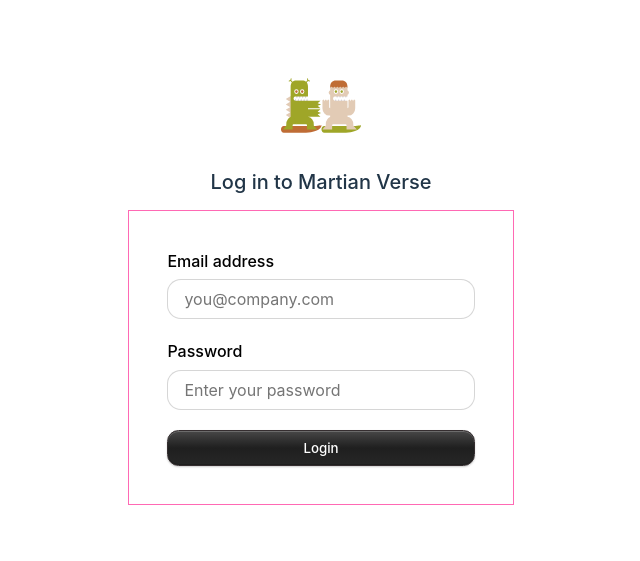
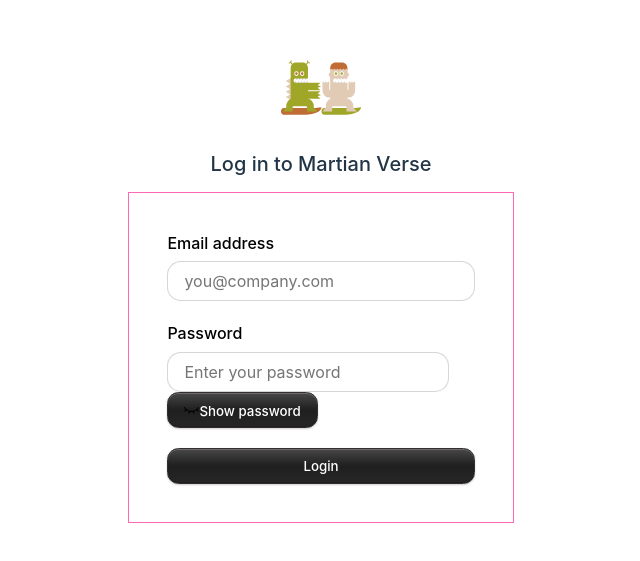
Before and after one commit to adeleke5140/login-form, a React (Vite) app: page / in a window 1280 px wide. Shown: the part 119-680 px from the top of the page, without its empty margins (327-967 px from the left). Built offline with nearby package versions, Linux system fonts and the light colour scheme.

Commit message:
feat: add hide/show password feature

```diff
--- a/src/login-form.tsx
+++ b/src/login-form.tsx
@@ -33,8 +33,16 @@
   >("idle");
   const [errorMessage, setErrorMessage] = useState("");
   const [response, setResponse] = useState("");
+  const [isPasswordVisible, setIsPasswordVisible] = useState(false);
 
   const isSubmitting = status === "loading";
+  const passwordFieldType = isPasswordVisible ? "text" : "password";
+  const passwordToggleLabel = isPasswordVisible
+    ? "Hide password"
+    : "Show password";
+  const passwordToggleIcon = isPasswordVisible
+    ? "/eye-open.svg"
+    : "/eye-closed.svg";
 
   const onSubmit: SubmitHandler<LoginFormValues> = async (values) => {
     setErrorMessage("");
@@ -89,9 +97,10 @@
 
       <div className="form-field">
         <label htmlFor="password">Password</label>
+        <div className="password-input">
           <input
             id="password"
-          type="password"
+            type={passwordFieldType}
             placeholder="Enter your password"
             {...register("password")}
             aria-invalid={errors.password ? "true" : "false"}
@@ -100,6 +109,19 @@
             aria-required="true"
             aria-describedby="password-error"
           />
+          <button
+            type="button"
+            className="password-toggle"
+            onClick={() => setIsPasswordVisible((prev) => !prev)}
+            aria-label={passwordToggleLabel}
+            aria-pressed={isPasswordVisible}
+            aria-controls="password"
+            title={passwordToggleLabel}
+          >
+            <img src={passwordToggleIcon} alt="" aria-hidden="true" />
+            <span className="sr-only">{passwordToggleLabel}</span>
+          </button>
+        </div>
         {errors.password && (
           <p id="password-error" className="field-error">
             {errors.password.message}
```
Lines whose indentation alone changed are shown as unchanged.
